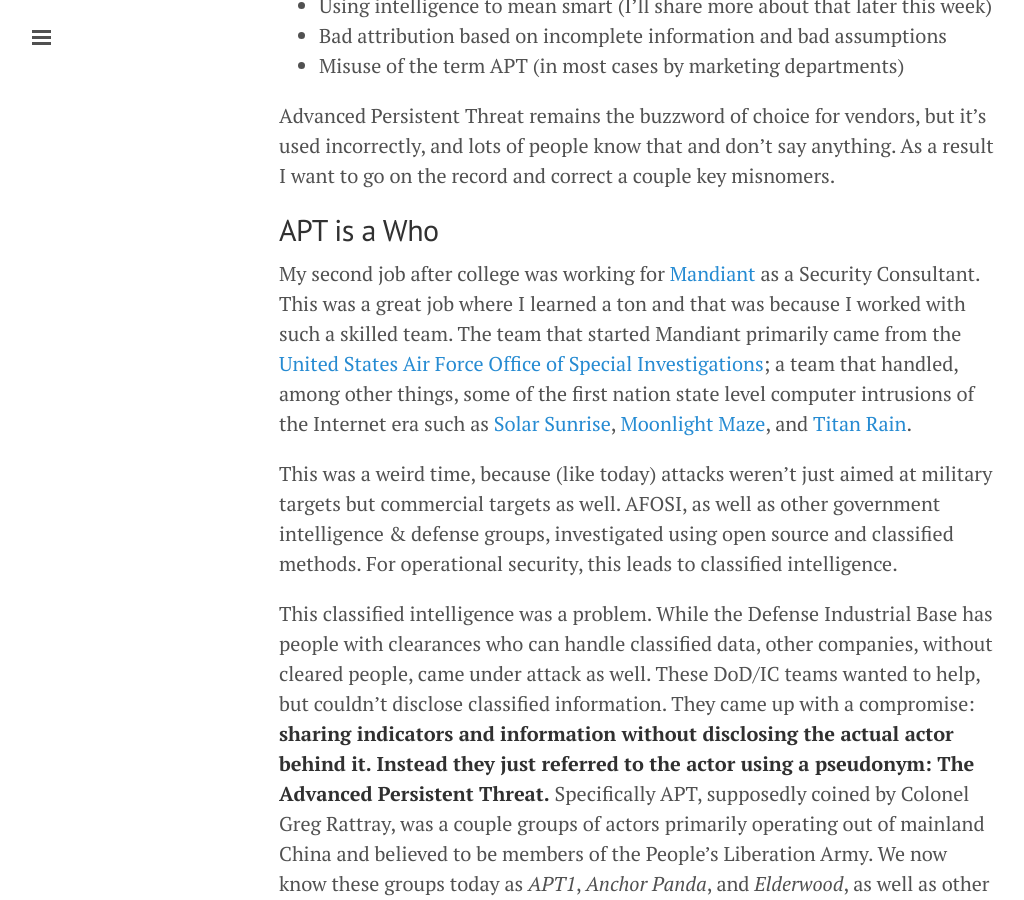
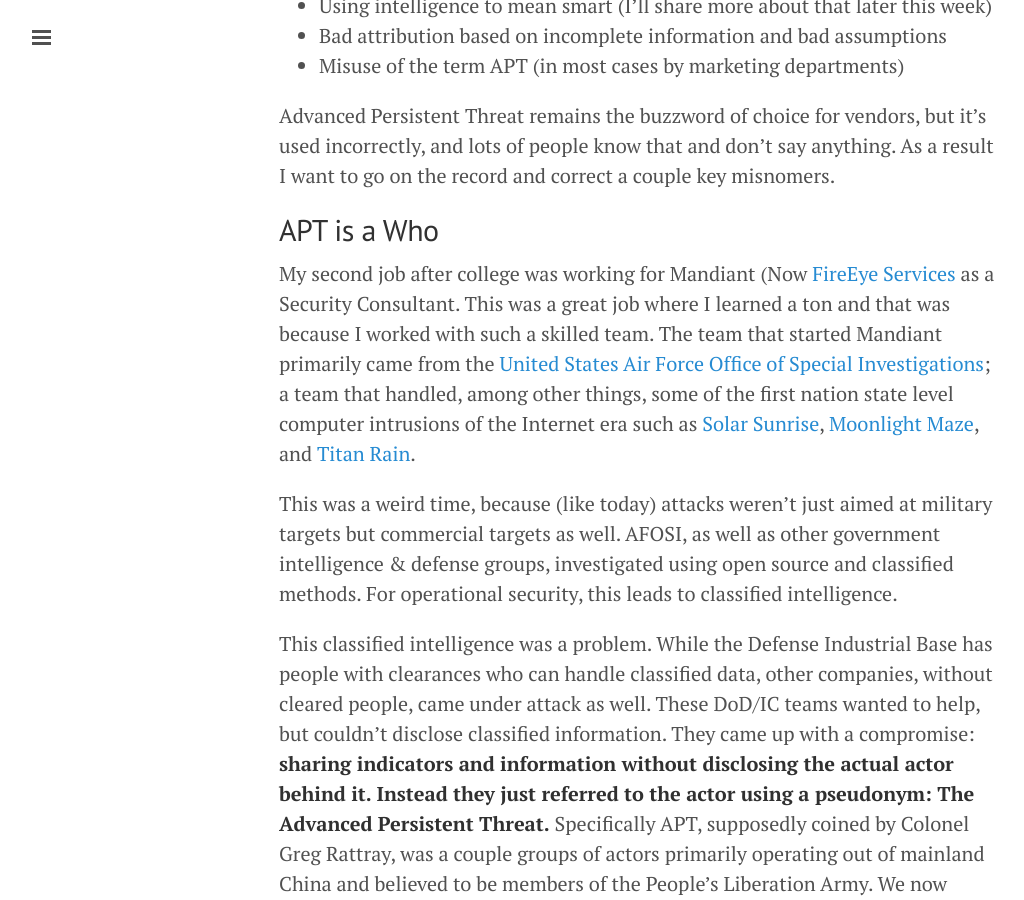
Before and after one commit to sroberts/sroberts.github.io, a Jekyll site: the page built from _posts/2015-02-16-apt-is-a-who-not-a-what.md, in a window 1280 px wide and 900 px high, scrolled down 371 px. Shown: the whole window, without its empty margins (1-1025 px from the left). Built offline with Jekyll 4.4.1, drawn with Linux system fonts in a browser that asks for light colours; nearby versions of some CDN libraries.

Commit message:
fixed link issues around mandiant domains

```diff
--- a/_posts/2015-02-16-apt-is-a-who-not-a-what.md
+++ b/_posts/2015-02-16-apt-is-a-who-not-a-what.md
@@ -13,7 +13,7 @@
 
 ## APT is a Who
 
-My second job after college was working for [Mandiant](https://www.mandiant.com/) as a Security Consultant. This was a great job where I learned a ton and that was because I worked with such a skilled team. The team that started Mandiant primarily came from the [United States Air Force Office of Special Investigations](http://www.osi.af.mil/); a team that handled, among other things, some of the first nation state level computer intrusions of the Internet era such as [Solar Sunrise](http://en.wikipedia.org/wiki/Ehud_Tenenbaum), [Moonlight Maze](http://en.wikipedia.org/wiki/Moonlight_Maze), and [Titan Rain](http://en.wikipedia.org/wiki/Titan_Rain).
+My second job after college was working for Mandiant (Now [FireEye Services](https://www.fireeye.com/services.html) as a Security Consultant. This was a great job where I learned a ton and that was because I worked with such a skilled team. The team that started Mandiant primarily came from the [United States Air Force Office of Special Investigations](http://www.osi.af.mil/); a team that handled, among other things, some of the first nation state level computer intrusions of the Internet era such as [Solar Sunrise](http://en.wikipedia.org/wiki/Ehud_Tenenbaum), [Moonlight Maze](http://en.wikipedia.org/wiki/Moonlight_Maze), and [Titan Rain](http://en.wikipedia.org/wiki/Titan_Rain).
 
 This was a weird time, because (like today) attacks weren't just aimed at military targets but commercial targets as well. AFOSI, as well as other government intelligence & defense groups, investigated using open source and classified methods. For operational security, this leads to classified intelligence.
 
```
Also changed, not shown: _posts/2015-02-16-cycles-intelligence.md (+1 -1 lines).
